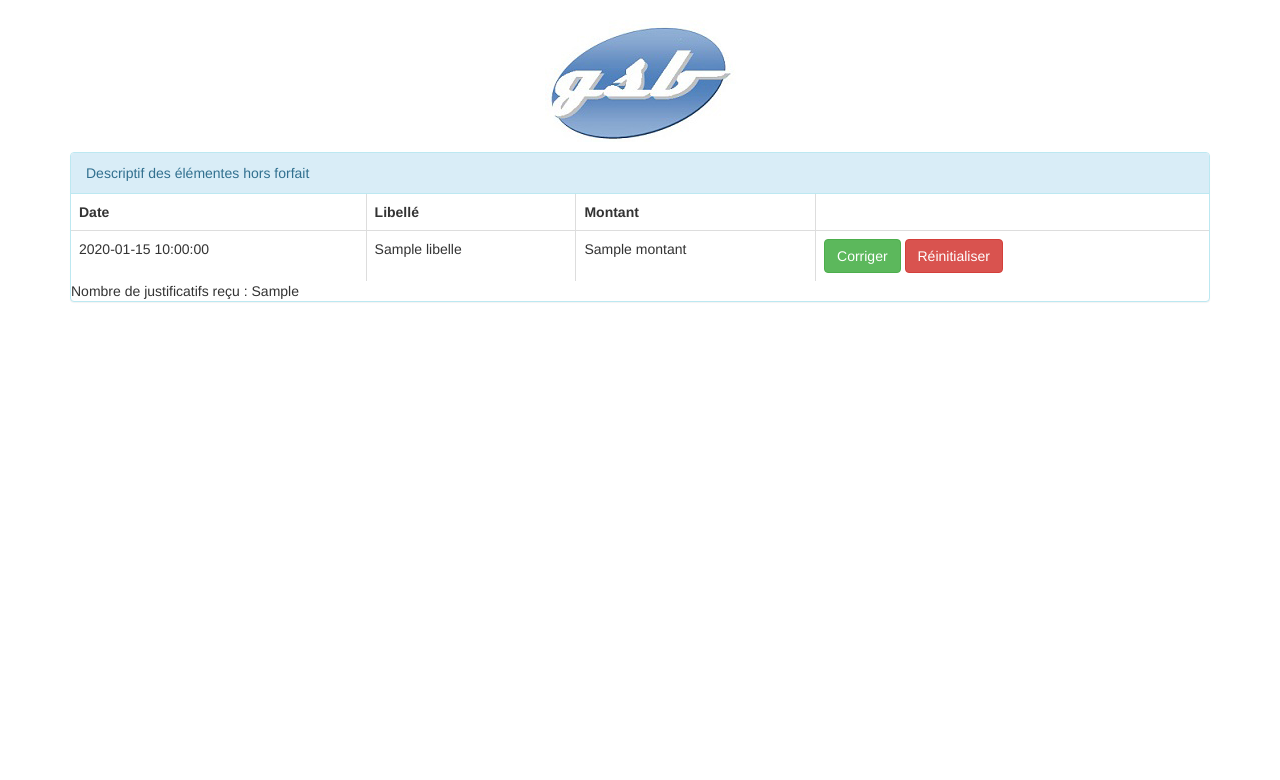
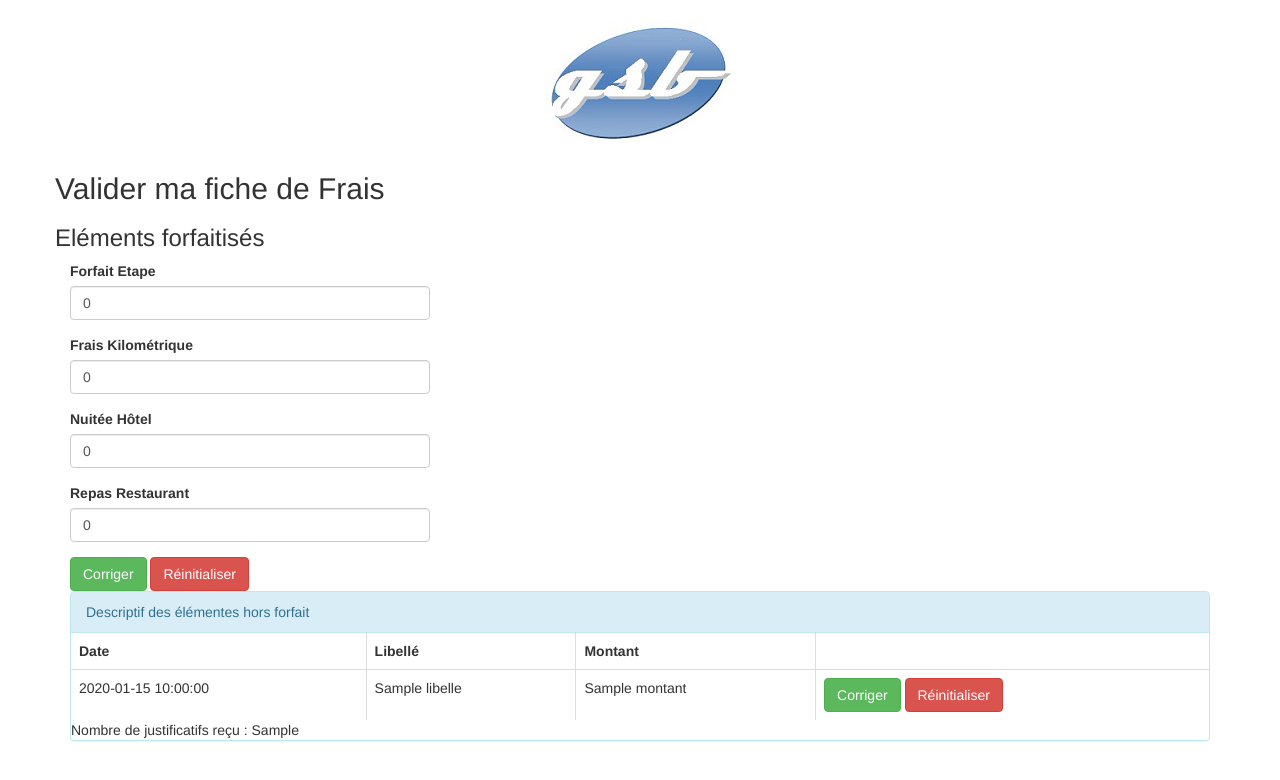
Before and after one commit to LuscapLudovic/GSB_AppliMVC, a PHP site: template vues/v_validationFrais.php in a window 1280 px wide. Shown: the top 780 px of the page. Run offline with PHP 8.4, Linux system fonts and the light colour scheme; the template is opened without the code that fills it: most values are stand-ins (such as "Sample title", 1, 10 or a date in 2020); data that the repository does not hold is empty.

Commit message:
askip c'est ma première

```diff
--- a/vues/v_validationFrais.php
+++ b/vues/v_validationFrais.php
@@ -9,6 +9,56 @@
 require 'vues/v_enteteGestion.php';
 ?>
 <!-- Met ton code à partir d'ici-->
+
+ <div class="row">
+    <h2>Valider ma fiche de Frais</h2>
+    <h3>Eléments forfaitisés</h3>
+    <div class="col-md-4">
+        <form method="post"
+              action="index.php?uc=gererFrais&action=validerMajFraisForfait"
+              role="form">
+            <fieldset>
+                                    <div class="form-group">
+                        <label for="idFrais">Forfait Etape</label>
+                        <input type="text" id="idFrais"
+                               name="lesFrais[ETP]"
+                               size="10" maxlength="5"
+                               value="0"
+                               class="form-control">
+                    </div>
+                                        <div class="form-group">
+                        <label for="idFrais">Frais Kilométrique</label>
+                        <input type="text" id="idFrais"
+                               name="lesFrais[KM]"
+                               size="10" maxlength="5"
+                               value="0"
+                               class="form-control">
+                    </div>
+                                        <div class="form-group">
+                        <label for="idFrais">Nuitée Hôtel</label>
+                        <input type="text" id="idFrais"
+                               name="lesFrais[NUI]"
+                               size="10" maxlength="5"
+                               value="0"
+                               class="form-control">
+                    </div>
+                                        <div class="form-group">
+                        <label for="idFrais">Repas Restaurant</label>
+                        <input type="text" id="idFrais"
+                               name="lesFrais[REP]"
+                               size="10" maxlength="5"
+                               value="0"
+                               class="form-control">
+                    </div>
+                                    <button class="btn btn-success" type="submit">Corriger</button>
+                <button class="btn btn-danger" type="reset">Réinitialiser</button>
+            </fieldset>
+        </form>
+    </div>
+</div>
+
+
+
 <div class="panel panel-info">
     <div class="panel-heading">
         Descriptif des élémentes hors forfait
```
Also changed, not shown: 1 other file.
